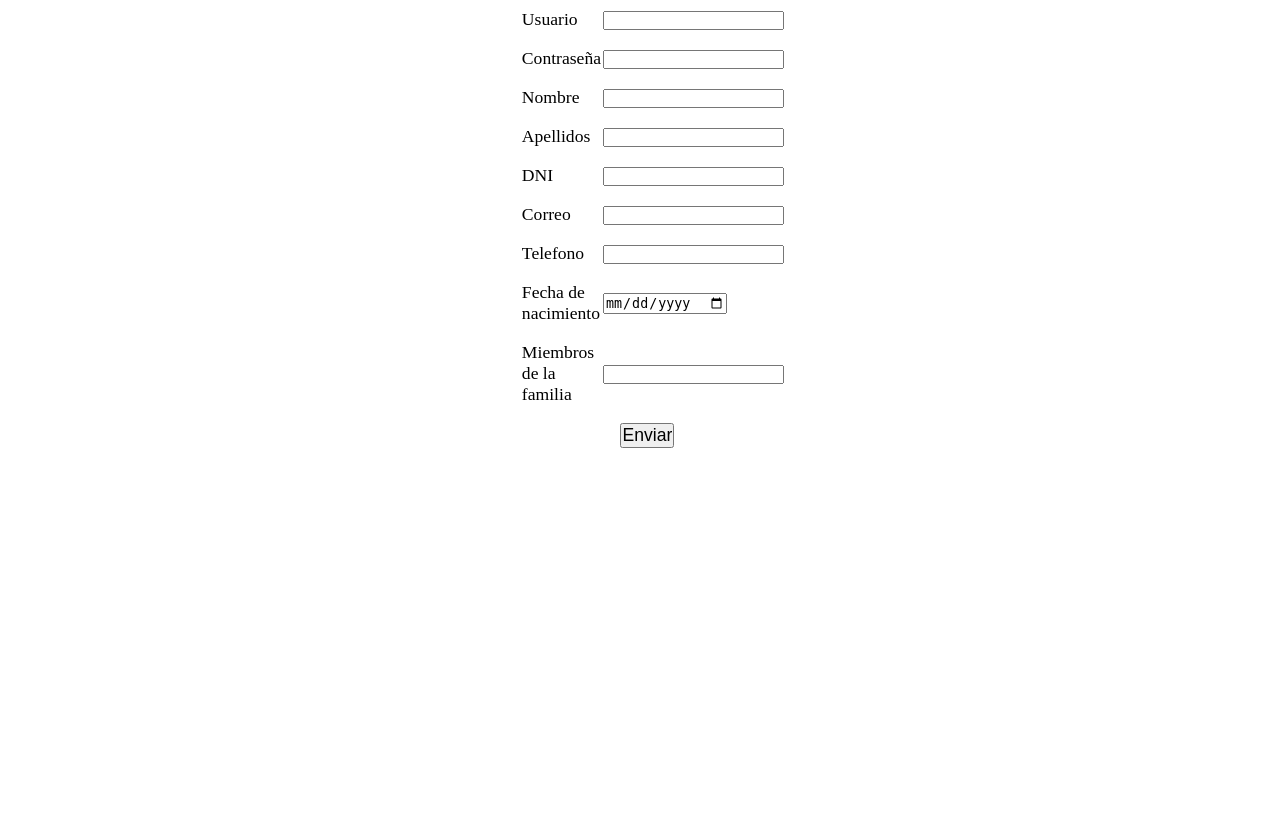
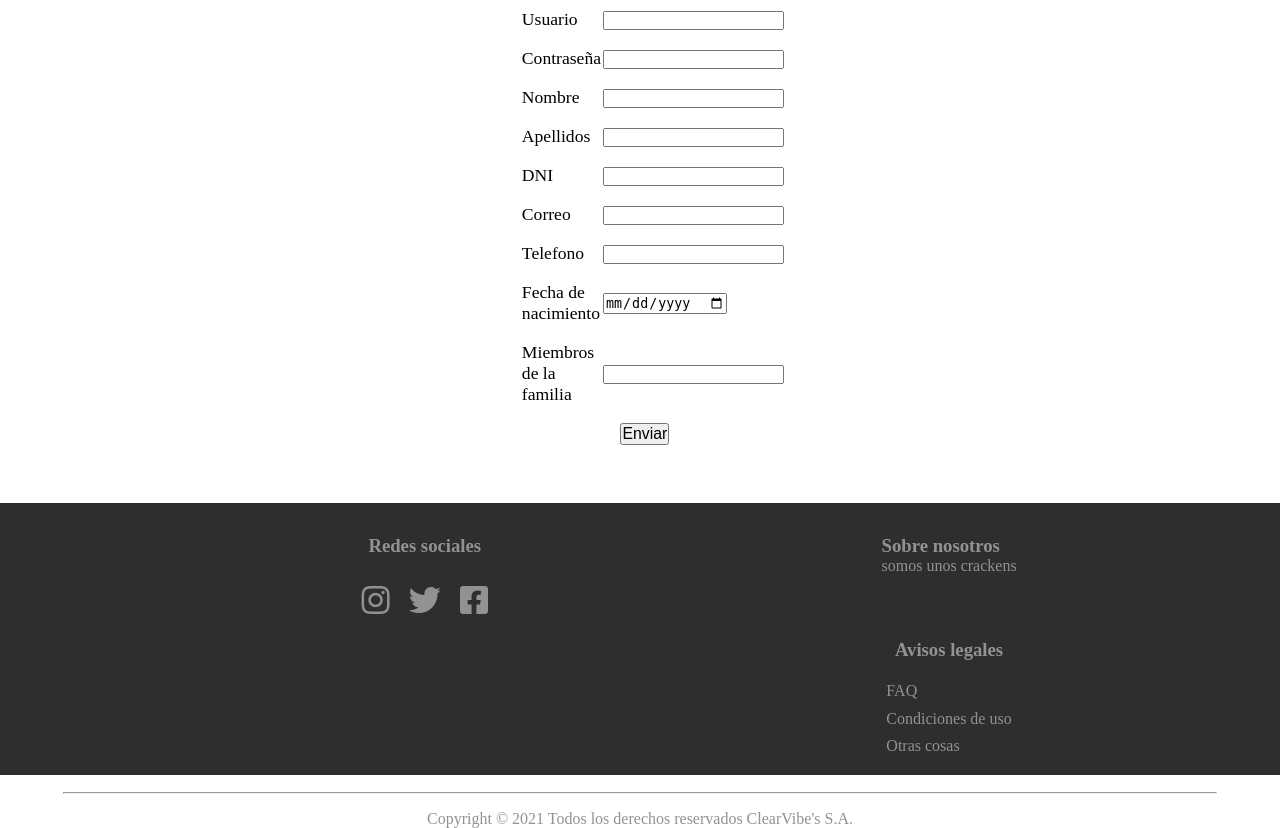
Before and after one commit to osunamaria/CleanVibe-s, a PHP site: page /registro/index.html in a window 1280 px wide; the page is wider, and only the part inside the window is pictured. Shown: the part 247-1075 px from the top of that part. Before the commit the page ends 695 px from the top of that part, so only its background shows below. Run offline with PHP 8.4, Linux system fonts and the light colour scheme; some web fonts are replaced.

Commit message:
merge de la rama main en la rama maria

```diff
--- a/css/registro.css
+++ b/css/registro.css
@@ -36,7 +36,7 @@ h1:hover {
 
 input[type=submit] {
     margin-left: 40%;
-    font-size: 1em;
+    font-size: 0.9em;
 }
 
 .formIni input[type=text] {
--- a/instalaciones/index.html
+++ b/instalaciones/index.html
@@ -1,5 +1,6 @@
 <!DOCTYPE html>
 <html lang="en">
+
 <head>
     <meta charset="UTF-8">
     <meta http-equiv="X-UA-Compatible" content="IE=edge">
@@ -14,6 +15,7 @@
     <link rel="stylesheet" href="../css/instalaciones.css">
     <title>instalaciones</title>
 </head>
+
 <body>
 
     <script src=""></script>
@@ -28,11 +30,13 @@
         <button onclick="crearInstalacion()">Crear Instalaci&oacute;n</button>
         <br><br>
         <div class="localizacion">
-            <iframe id="localizacion" src="https://www.google.com/maps/embed?pb=!1m14!1m12!1m3!1d101459.56498403578!2d-5.9550582499999996!3d37.37537075!2m3!1f0!2f0!3f0!3m2!1i1024!2i768!4f13.1!5e0!3m2!1ses!2ses!4v1642525776407!5m2!1ses!2ses" width="600" height="450" style="border:0;" allowfullscreen="" loading="lazy"></iframe>
+            <iframe id="localizacion" src="https://www.google.com/maps/embed?pb=!1m14!1m12!1m3!1d101459.56498403578!2d-5.9550582499999996!3d37.37537075!2m3!1f0!2f0!3f0!3m2!1i1024!2i768!4f13.1!5e0!3m2!1ses!2ses!4v1642525776407!5m2!1ses!2ses" width="600" height="450"
+                style="border:0;" allowfullscreen="" loading="lazy"></iframe>
         </div>
     </article>
     <footer>
 
     </footer>
 </body>
+
 </html>
--- a/registro/index.html
+++ b/registro/index.html
@@ -14,7 +14,11 @@
 
     <!-- links css -->
     <link rel="stylesheet" href="../css/header.css">
+    <link rel="stylesheet" href="../css/footer.css">
     <link rel="stylesheet" href="../css/registro.css">
+
+    <!-- link para iconos -->
+    <link rel="stylesheet" href="fontawesome-free-5.15.4-web/css/all.min.css">
 
     <!-- links js -->
     <script src="../js/registro.js"></script>
@@ -155,7 +159,28 @@
         </article>
     </section>
     <footer>
-
+        <div class="redes">
+            <h3>Redes sociales</h3>
+            <ul>
+                <li><i class="fab fa-instagram"></i></li>
+                <li><i class="fab fa-twitter"></i></li>
+                <li><i class="fab fa-facebook-square"></i></li>
+            </ul>
+        </div>
+        <div class="nosotros">
+            <h3>Sobre nosotros</h3>
+            <p>somos unos crackens</p>
+        </div>
+        <div class="avisos">
+            <h3>Avisos legales</h3>
+            <ul>
+                <li>FAQ</li>
+                <li>Condiciones de uso</li>
+                <li>Otras cosas</li>
+            </ul>
+        </div><br>
+        <hr>
+        <p class="copy">Copyright &copy; 2021 Todos los derechos reservados ClearVibe's S.A.</p>
     </footer>
 </body>
 
```
Also changed, not shown: index.html (+4 -3 lines).
